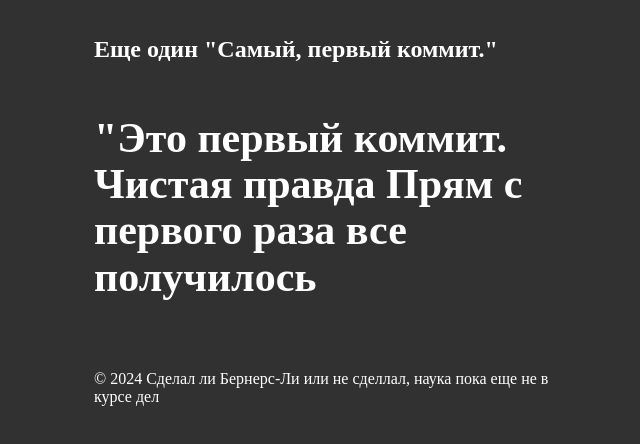
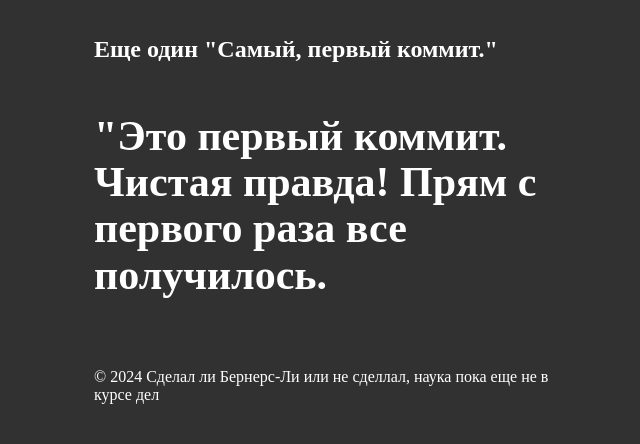
Before and after one commit to NiroWoolf/first-project, a plain HTML site: page index.html in a window 1280 px wide. Shown: the whole page, without its empty margins (312-952 px from the left). Drawn offline with Linux system fonts and the light colour scheme.

Commit message:
Третий первый коммит

```diff
--- a/index.html
+++ b/index.html
@@ -12,8 +12,8 @@
     </div>
 
     <div class="advice">
-      <span>"Это первый коммит. Чистая правда</span>
-      <span class="phrase">Прям с первого раза все получилось</span>
+      <span>"Это первый коммит. Чистая правда!</span>
+      <span class="phrase">Прям с первого раза все получилось.</span>
     </div>
 
     <p class="footer">
--- a/style.css
+++ b/style.css
@@ -51,7 +51,7 @@ body {
   font-weight: bold;
   line-height: 1.1;
   margin-bottom: 70px;
-  margin-top: 52px; /* Добавлено правило */
+  margin-top: 50px; /* Добавлено правило */
 }
 
 .footer {
```
